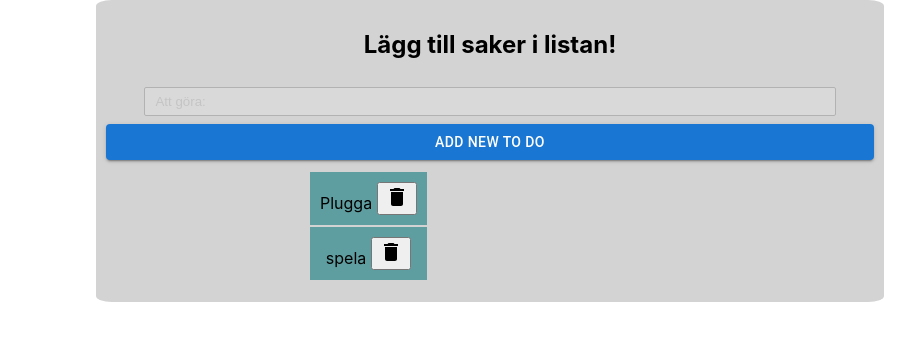
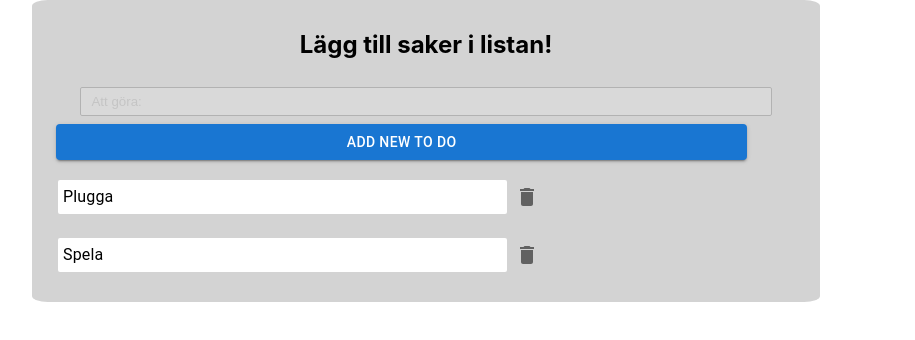
Before and after one commit to samaarahmed/Todolist, a React (Create React App) app: page / in a window 1280 px wide. Shown: the top 340 px of the page, without its empty margins (224-1139 px from the left). Built offline with nearby package versions, Linux system fonts and the light colour scheme.

Commit message:
Matrial ui list working..Allt klar

```diff
--- a/src/App.css
+++ b/src/App.css
@@ -5,7 +5,7 @@
 .container {
   background-color: lightgrey;
   width: 60%;
-  margin-left: 25%;
+  margin-left: 20%;
   border-radius: 2%;
   padding: 10px;
 
@@ -20,17 +20,14 @@ input {
   box-sizing: border-box;
   opacity: 15%;
 }
-td {
-background-color:cadetblue;
-width: 100%;
-padding: 10px 10px;
-margin: 8px 0;
-box-sizing: border-box;
+.button-container{
+  width: 90%;
+  margin-left: 14px;
+}
 
-}
 .addline{
   text-decoration: line-through;
 }
-witoutline{
+.witoutline{
   text-decoration: none;
 }
--- a/src/components/Todolist.tsx
+++ b/src/components/Todolist.tsx
@@ -1,10 +1,17 @@
-import { Button, Card, IconButton, Input, ListItem, ListItemText } from "@mui/material"
+import { Button,IconButton} from "@mui/material"
 import { useState } from "react"
 import DeleteIcon from '@mui/icons-material/Delete';
-import { List } from "@mui/icons-material";
-import { style } from "@mui/system";
+import List from '@mui/material/List';
+import ListItem from '@mui/material/ListItem';
+import ListItemText from '@mui/material/ListItemText';
+import Grid from '@mui/material/Grid';
 
-const todoarr = [{id:1, title:"Plugga",status:false},{id:2, title:"spela",status:false}];
+
+
+
+const todoarr = [{id:1, title:"Plugga",status:false},{id:2, title:"Spela",status:false}];
+
+
 
 function Todolist(){
     const [todos,setTodo] = useState(todoarr)
@@ -42,25 +49,30 @@ function Todolist(){
         <div>
         <input  value={text.title} onChange={event=>setText({...text,title: event.target.value})} placeholder="Att göra:"/>
         </div>
+        <div className="button-container">
         <Button variant="contained" fullWidth onClick={AddtoDo}>Add new to do</Button>
-        <div className="container">
+        </div>
+        <Grid container spacing={1}>
 
-      <table className="table table-striped">
-      <tbody>
-      {todos.map((todo)=>(
-          <tr key={todo.id}>
-            <td className={todo.status == true? "addline" : "withoutline"} key={todo.id} onClick = {()=>overline(todo.id)}>{todo.title} <button aria-label="delete" onClick={()=>deleteTodo(todo.id)}>
-  <DeleteIcon />
-</button>
-</td>
-          </tr>
-                  ))}
+        <Grid item xs={12} md={8} >
 
-      </tbody>
+        <List>
+    {todos.map((todo)=>(
+      <ListItem
+        key={todo.id} >
+        <ListItemText className={todo.status == true? "addline" : "withoutline"} key={todo.id} onClick = {()=>overline(todo.id)}
+          primary={todo.title} style={{backgroundColor: "white",padding:5,borderRadius:2}}
 
-      </table>
-    </div>
 
+        />
+          <IconButton edge="end" aria-label="delete" onClick={()=>deleteTodo(todo.id)}  >
+            <DeleteIcon />
+          </IconButton>
+      </ListItem>
+    ))}
+  </List>
+        </Grid>
+        </Grid>
 
         </div>
 
@@ -73,25 +85,6 @@ function Todolist(){
         console.log(updatedtods)
 
     }
-    /*
-    <List dense={dense}>
-    {generate(
-      <ListItem
-        secondaryAction={
-          <IconButton edge="end" aria-label="delete">
-            <DeleteIcon />
-          </IconButton>
-        }
-      >
-        <ListItemText
-          primary="Single-line item"
-          secondary={secondary ? 'Secondary text' : null}
-        />
-      </ListItem>,
-    )}
-  </List>
-*/
-
 
 }
 export default Todolist
```
